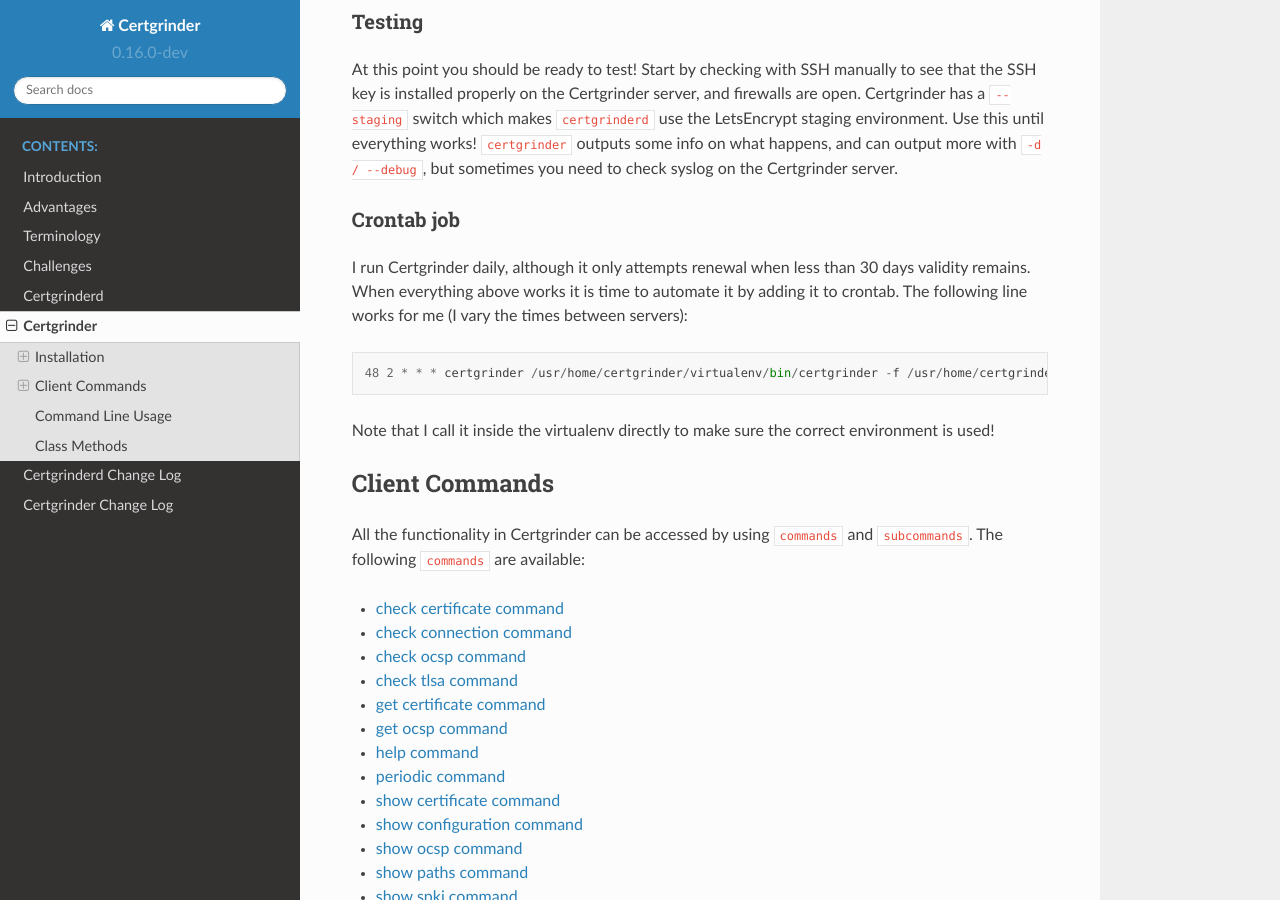
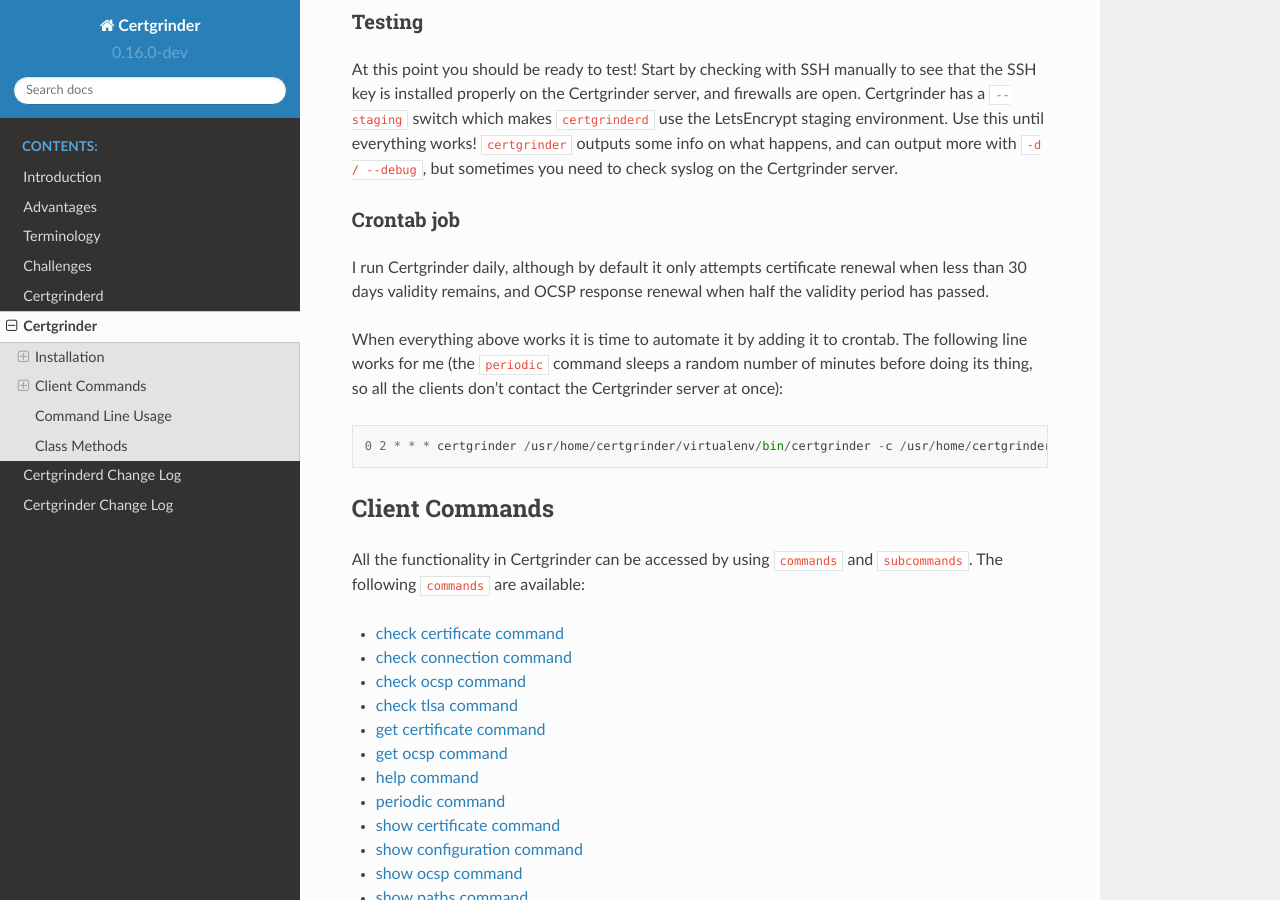
Before and after one commit to tykling/certgrinder, a Sphinx documentation site: the page built from docs/certgrinder.rst, in a window 1280 px wide and 900 px high, scrolled down 4019 px. Built offline with Sphinx 7.4.7 and the Read the Docs theme 2.0.0, drawn with Linux system fonts in a browser that asks for light colours.

Commit message:
fixup cron documentation

```diff
--- a/docs/certgrinder.rst
+++ b/docs/certgrinder.rst
@@ -139,11 +139,11 @@
 
 Crontab job
 ~~~~~~~~~~~
-I run Certgrinder daily, although it only attempts renewal when less than 30 days validity remains. When everything above works it is time to automate it by adding it to crontab. The following line works for me (I vary the times between servers)::
+I run Certgrinder daily, although by default it only attempts certificate renewal when less than 30 days validity remains, and OCSP response renewal when half the validity period has passed.
 
-    48 2 * * * certgrinder /usr/home/certgrinder/virtualenv/bin/certgrinder -f /usr/home/certgrinder/certgrinder.yml
+When everything above works it is time to automate it by adding it to crontab. The following line works for me (the ``periodic`` command sleeps a random number of minutes before doing its thing, so all the clients don't contact the Certgrinder server at once)::
 
-Note that I call it inside the virtualenv directly to make sure the correct environment is used!
+    0 2 * * * certgrinder /usr/home/certgrinder/virtualenv/bin/certgrinder -c /usr/home/certgrinder/certgrinder.conf periodic
 
 
 Client Commands
```
Also changed, not shown: 1 other file.
